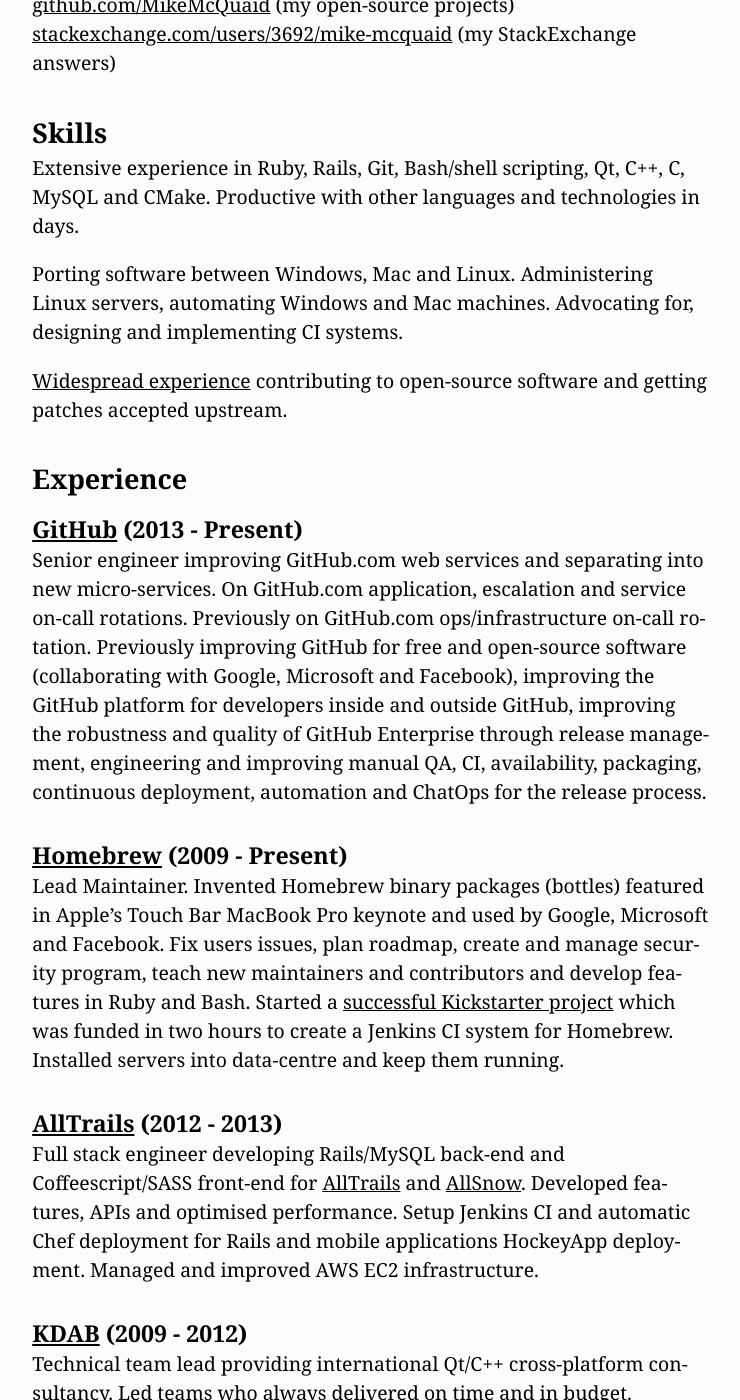
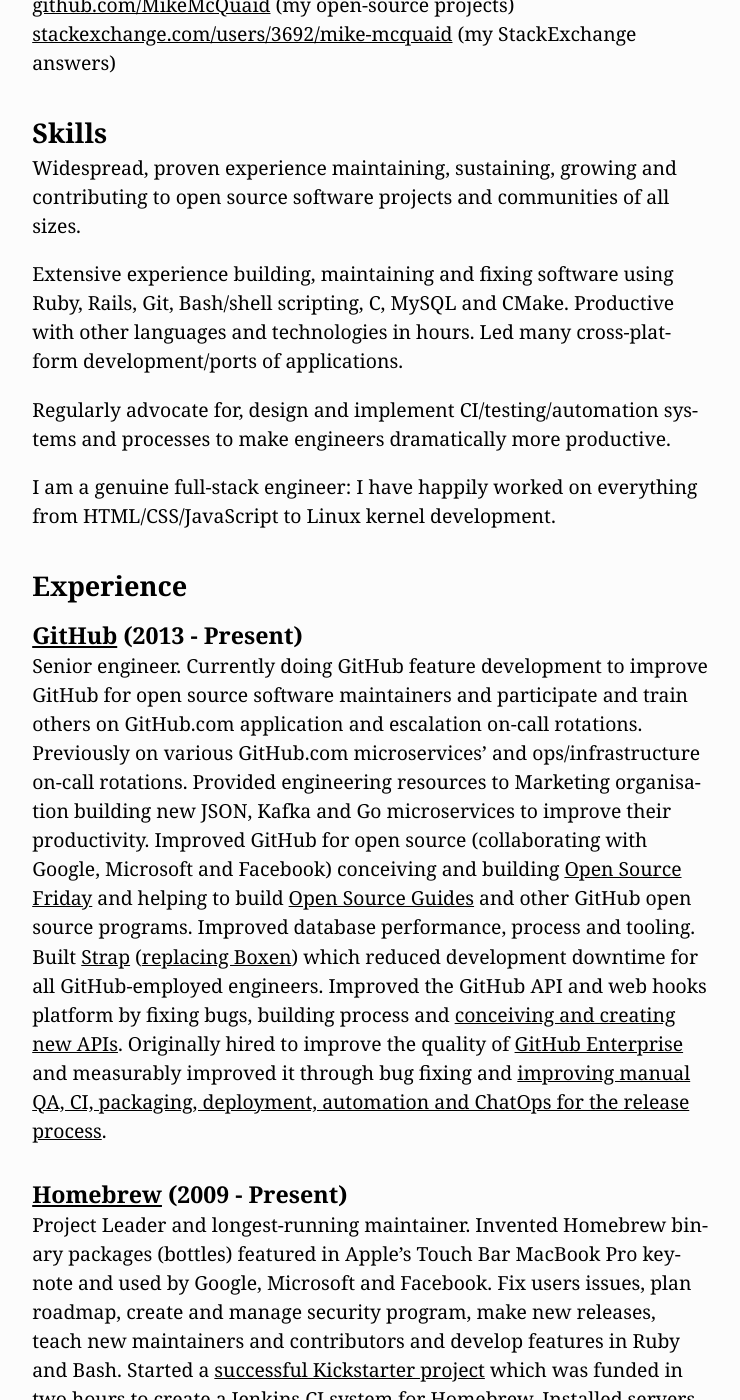
Before and after one commit to MikeMcQuaid/mikemcquaid.com, a Jekyll site: the page built from cv.md, in a window 1280 px wide and 1400 px high, scrolled down 598 px. Shown: the whole window, without its empty margins (269-1009 px from the left). Built offline with Jekyll 4.4.1, drawn with Linux system fonts in a browser that asks for light colours; some of the changed text lies outside the part shown.

Commit message:
Update CV and projects.

```diff
--- a/cv.md
+++ b/cv.md
@@ -5,70 +5,87 @@
 ---
 ### Mike McQuaid
 
-#### Senior Software Engineer
-I love solving difficult problems to simplify people's lives.
+#### Senior Engineer
+
+I love creating solutions to make people's lives more efficient.
 
 I happily live in Edinburgh, Scotland and will never consider relocating for work. I'm happy to work remotely from my home here and travel regularly to anywhere in the world. Recruiters: do not contact me if this is not possible in your organisation.
 
 ### Personal
+
 * [{{ site.author.email }}](mailto:{{ site.author.email }})
 * [mikemcquaid.com](/) (written articles, projects and talks)
 * [github.com/MikeMcQuaid](https://github.com/MikeMcQuaid) (my open-source projects)
 * [stackexchange.com/users/3692/mike-mcquaid](http://stackexchange.com/users/3692/mike-mcquaid) (my StackExchange answers)
 
 ### Skills
-Extensive experience in Ruby, Rails, Git, Bash/shell scripting, Qt, C++, C, MySQL and CMake. Productive with other languages and technologies in days.
 
-Porting software between Windows, Mac and Linux. Administering Linux servers, automating Windows and Mac machines. Advocating for, designing and implementing CI systems.
+Widespread, proven experience maintaining, sustaining, growing and contributing to open source software projects and communities of all sizes.
 
-[Widespread experience](https://www.openhub.net/accounts/mikemcquaid) contributing to open-source software and getting patches accepted upstream.
+Extensive experience building, maintaining and fixing software using Ruby, Rails, Git, Bash/shell scripting, C, MySQL and CMake. Productive with other languages and technologies in hours. Led many cross-platform development/ports of applications.
+
+Regularly advocate for, design and implement CI/testing/automation systems and processes to make engineers dramatically more productive.
+
+I am a genuine full-stack engineer: I have happily worked on everything from HTML/CSS/JavaScript to Linux kernel development.
 
 ### Experience
 
 #### [GitHub](http://github.com/) (2013 - Present)
-Senior engineer improving GitHub.com web services and separating into new micro-services. On GitHub.com application, escalation and service on-call rotations. Previously on GitHub.com ops/infrastructure on-call rotation. Previously improving GitHub for free and open-source software (collaborating with Google, Microsoft and Facebook), improving the GitHub platform for developers inside and outside GitHub, improving the robustness and quality of GitHub Enterprise through release management, engineering and improving manual QA, CI, availability, packaging, continuous deployment, automation and ChatOps for the release process.
+
+Senior engineer. Currently doing GitHub feature development to improve GitHub for open source software maintainers and participate and train others on GitHub.com application and escalation on-call rotations. Previously on various GitHub.com microservices' and ops/infrastructure on-call rotations. Provided engineering resources to Marketing organisation building new JSON, Kafka and Go microservices to improve their productivity. Improved GitHub for open source (collaborating with Google, Microsoft and Facebook) conceiving and building [Open Source Friday](https://opensourcefriday.com) and helping to build [Open Source Guides](https://opensource.guide) and other GitHub open source programs. Improved database performance, process and tooling. Built [Strap](https://github.com/MikeMcQuaid/strap) ([replacing Boxen](https://mikemcquaid.com/2016/06/15/replacing-boxen/)) which reduced development downtime for all GitHub-employed engineers. Improved the GitHub API and web hooks platform by fixing bugs, building process and [conceiving and creating new APIs](https://developer.github.com/changes/2016-02-24-commit-reference-sha-api/). Originally hired to improve the quality of [GitHub Enterprise](https://enterprise.github.com) and measurably improved it through bug fixing and [improving manual QA, CI, packaging, deployment, automation and ChatOps for the release process](https://githubengineering.com/runnable-documentation/).
 
 #### [Homebrew](https://github.com/Homebrew/homebrew/) (2009 - Present)
-Lead Maintainer. Invented Homebrew binary packages (bottles) featured in Apple's Touch Bar MacBook Pro keynote and used by Google, Microsoft and Facebook. Fix users issues, plan roadmap, create and manage security program, teach new maintainers and contributors and develop features in Ruby and Bash. Started a [successful Kickstarter project](http://www.kickstarter.com/projects/homebrew/brew-test-bot) which was funded in two hours to create a Jenkins CI system for Homebrew. Installed servers into data-centre and keep them running.
+
+Project Leader and longest-running maintainer. Invented Homebrew binary packages (bottles) featured in Apple's Touch Bar MacBook Pro keynote and used by Google, Microsoft and Facebook. Fix users issues, plan roadmap, create and manage security program, make new releases, teach new maintainers and contributors and develop features in Ruby and Bash. Started a [successful Kickstarter project](http://www.kickstarter.com/projects/homebrew/brew-test-bot) which was funded in two hours to create a Jenkins CI system for Homebrew. Installed servers into data-centre and keep them running. Ran and mentored students in several [Google Summer of Codes](https://summerofcode.withgoogle.com) and an [Outreachy](https://www.outreachy.org) for Homebrew to successfully attract new maintainers. Brought Homebrew into the [Software Freedom Conservancy](https://sfconservancy.org) for 501c3 non-profit status in the USA and financial sustainability. Organised first ever Homebrew maintainer meeting.
 
 #### [AllTrails](http://alltrails.com/) (2012 - 2013)
+
 Full stack engineer developing Rails/MySQL back-end and Coffeescript/SASS front-end for [AllTrails](http://alltrails.com/) and [AllSnow](https://web.archive.org/web/20150502025831/http://allsnow.com/?). Developed features, APIs and optimised performance. Setup Jenkins CI and automatic Chef deployment for Rails and mobile applications HockeyApp deployment. Managed and improved AWS EC2 infrastructure.
 
 #### [KDAB](http://kdab.com/) (2009 - 2012)
+
 Technical team lead providing international Qt/C++ cross-platform consultancy. Led teams who always delivered on time and in budget. Generated successful sales leads and sold a six figure contract. Travelled internationally to train software engineers, solve hard problems and kick off projects to consistently positive customer feedback. Created a new Buildbot/CPack based CI system which replaced the previous one to improve company productivity.
 
 #### [Mendeley](http://www.mendeley.com/) (2008 - 2009)
-[First employee](https://blog.mendeley.com/start-up-life/mike-arthur-joins-team-mendeley/) and lead developer for Mendeley Desktop. Setup all Linux servers and software systems. Created a workflow focused on quick deployment and high quality through automated Buildbot builds, tests, CPack packages for Windows, Mac and Linux. Designed, ran technical interviews and personally [recruited](https://blog.mendeley.com/start-up-life/introducing-fred-amir-and-a-bond-villain/) [three](https://blog.mendeley.com/academic-life/an-excellent-euroscience-adventure-part-ii/) [engineers](https://blog.mendeley.com/research-miscellanea/a-new-knight-joins-mendeleys-round-table/).
 
-Ported Qt/MSVC++ application from Windows to CMake, macOS and Linux. Proposed, implemented the [successful](https://blog.mendeley.com/academic-features/mendeley-desktop-the-mvc-strikes-back/) [rewrite](https://blog.mendeley.com/2008/11/04/mendeley-desktop-the-about-dialogue-and-the-refactor/) of problematic contracted legacy code creating a faster application and happier users. Designed, implemented the REST XML protocol used between Mendeley Desktop and Web.
+[First non-founder employee](https://blog.mendeley.com/start-up-life/mike-arthur-joins-team-mendeley/) and lead developer for Mendeley Desktop. Setup all Linux servers and software systems. Created a workflow focused on quick deployment and high quality through automated Buildbot builds, tests, CPack packages for Windows, Mac and Linux. Designed, ran technical interviews and personally [recruited](https://blog.mendeley.com/start-up-life/introducing-fred-amir-and-a-bond-villain/) [three](https://blog.mendeley.com/academic-life/an-excellent-euroscience-adventure-part-ii/) [engineers](https://blog.mendeley.com/research-miscellanea/a-new-knight-joins-mendeleys-round-table/).
+
+Ported Qt/MSVC++ application from Windows to CMake, macOS and Linux. Fought for successful Linux port. Proposed, implemented the [successful](https://blog.mendeley.com/academic-features/mendeley-desktop-the-mvc-strikes-back/) [rewrite](https://blog.mendeley.com/2008/11/04/mendeley-desktop-the-about-dialogue-and-the-refactor/) of problematic contracted legacy code creating a faster application and happier users. Designed, implemented the REST XML protocol used between Mendeley Desktop and Web.
 
 #### [BT](http://www.bt.com/) (2007 - 2008)
+
 Created record-breaking high-performance network analysis applications in C on the IBM Cell Processor. Taught others about and setup Subversion version control, Buildbot continuous integration and Trac issue tracker. Won a place on the graduate scheme.
 
 #### [Google Summer of Code](http://code.google.com/soc/) (2007)
-Worked on the [KDE](http://www.kde.org/) Qt/C++ project. Improved the [KBlog XML-RPC API](https://api.kde.org/4.12-api/kdepimlibs-apidocs/kblog/html/index.html) for KDE 4.0 API freeze. Added rich-text support and [posting of journals from KOrganizer](http://mikemcquaid.com/2008/09/27/kde-blog-from-korganizer-howto/) which was [released in KDE 4.1](http://www.kde.org/announcements/4.1/).
+
+Worked on the [KDE](http://www.kde.org/) Qt/C++ project. Improved the [KBlog XML-RPC API](https://api.kde.org/4.12-api/kdepimlibs-apidocs/kblog/html/index.html) for KDE 4.0 API freeze. Added rich-text support and [posting of journals (as blog posts) from KOrganizer](http://mikemcquaid.com/2008/09/27/kde-blog-from-korganizer-howto/) which was [released in KDE 4.1](http://www.kde.org/announcements/4.1/).
 
 #### [Wolfson Microelectronics](https://en.wikipedia.org/wiki/Wolfson_Microelectronics) (2006)
+
 Wrote battery driver, improved Auxiliary ADC C++ code for Intel XScale on Windows CE. Wrote WM8711 Linux kernel driver in C which was [released in 2.6.26](https://github.com/mirrors/linux-2.6/commit/bd6d417743d941c3e5eabb21abbcac9737f11061). Improved AC'97, I2S audio drivers and fixed a noisy LCD issue.
 
 ### Publications
 
 #### [Git in Practice](http://gitinpractice.com) (2014)
+
 An opinionated intermediate/advanced Git book published with Manning Publications in September 2014.
 
 ### Awards
 
 #### [JavaOne Rock Star](https://blogs.oracle.com/java/annoucing-javaone-2014-rock-stars-v2) (2014)
+
 The JavaOne Rock Star Program "recognise[s] speakers for their outstanding session content and speaking ability".
 
 #### [UK Open Source Awards](http://opensourceawards.org/) (2014)
+
 [Shortlisted](https://web.archive.org/web/20140612092602/http://www.opensourceawards.org/index.php/winners) for the person/project prize.
 
 ### Education
 
 #### [The University of Edinburgh](http://www.ed.ac.uk/home) (2003 - 2007)
+
 [BSc in Computer Science and Management Science](http://www.inf.ed.ac.uk/undergraduate/csms.html) (2:1)
 
 ### [References](/references.md)
 
-#### References available on request
+#### More references available on request
```
Also changed, not shown: projects.md (+61 -30 lines).
